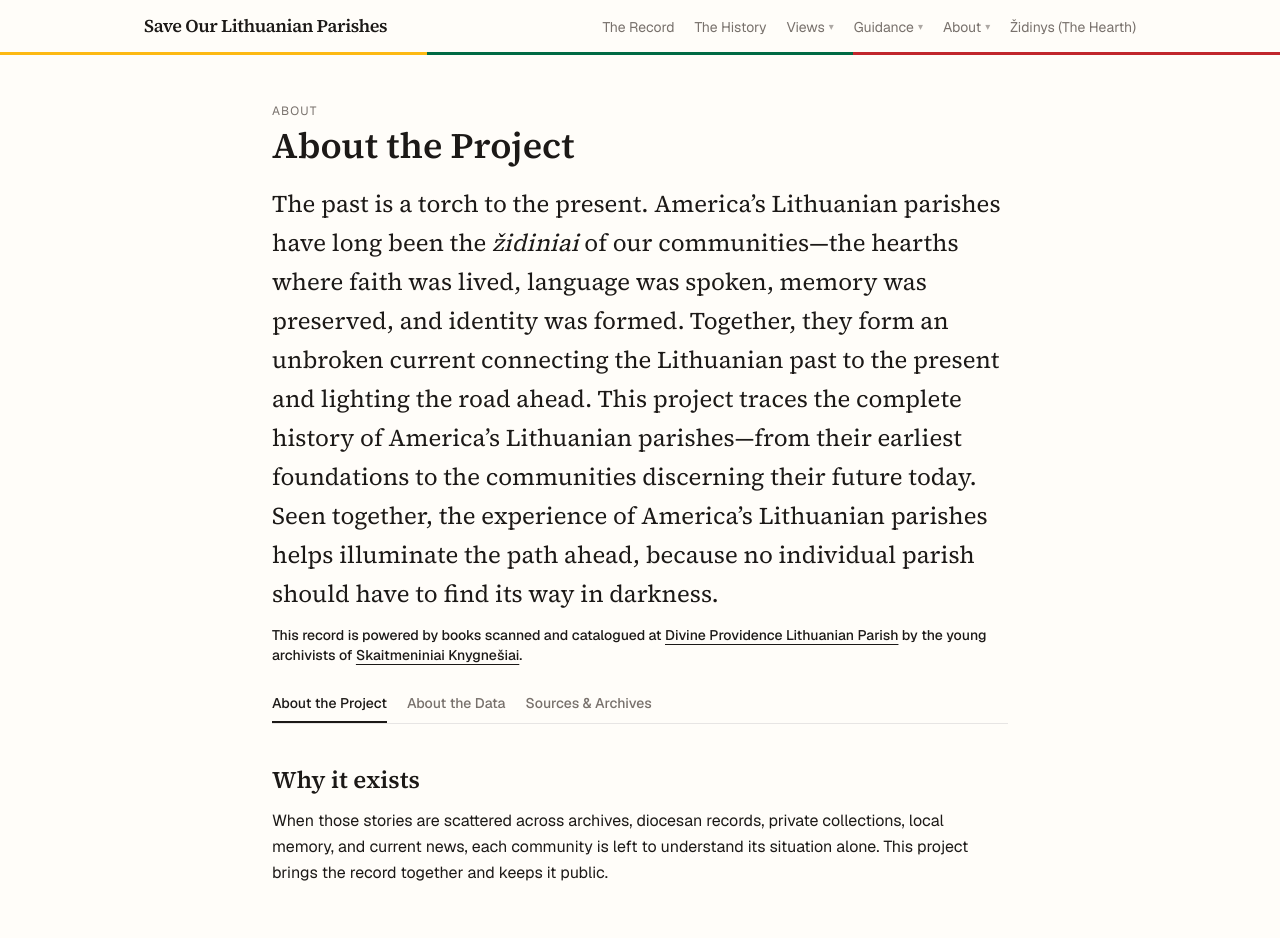
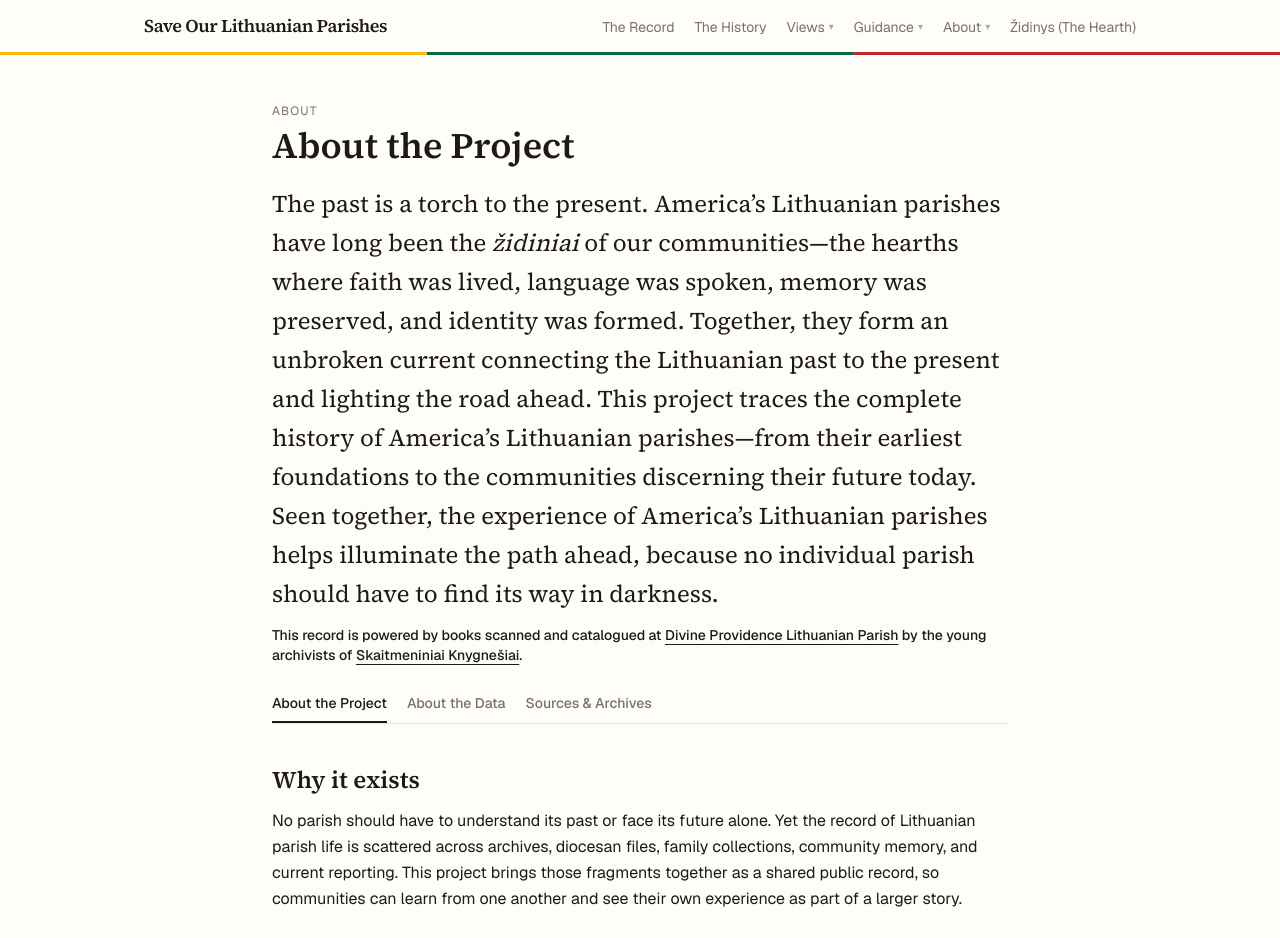
Before and after one commit to LietuvaAI/save-our-lithuanian-parishes, a Next.js app: page /about in a window 1280 px wide. Shown: the top 938 px of the page. Built offline with nearby package versions, Linux system fonts and the light colour scheme.

Commit message:
Strengthen about page purpose

```diff
--- a/app/about/page.tsx
+++ b/app/about/page.tsx
@@ -54,10 +54,12 @@ export default function AboutPage() {
         <h2 className="font-serif text-2xl font-semibold">Why it exists</h2>
         <div className="mt-3 space-y-4 leading-relaxed">
           <p>
-            When those stories are scattered across archives, diocesan records,
-            private collections, local memory, and current news, each community
-            is left to understand its situation alone. This project brings the
-            record together and keeps it public.
+            No parish should have to understand its past or face its future
+            alone. Yet the record of Lithuanian parish life is scattered across
+            archives, diocesan files, family collections, community memory, and
+            current reporting. This project brings those fragments together as
+            a shared public record, so communities can learn from one another
+            and see their own experience as part of a larger story.
           </p>
         </div>
       </section>
```
